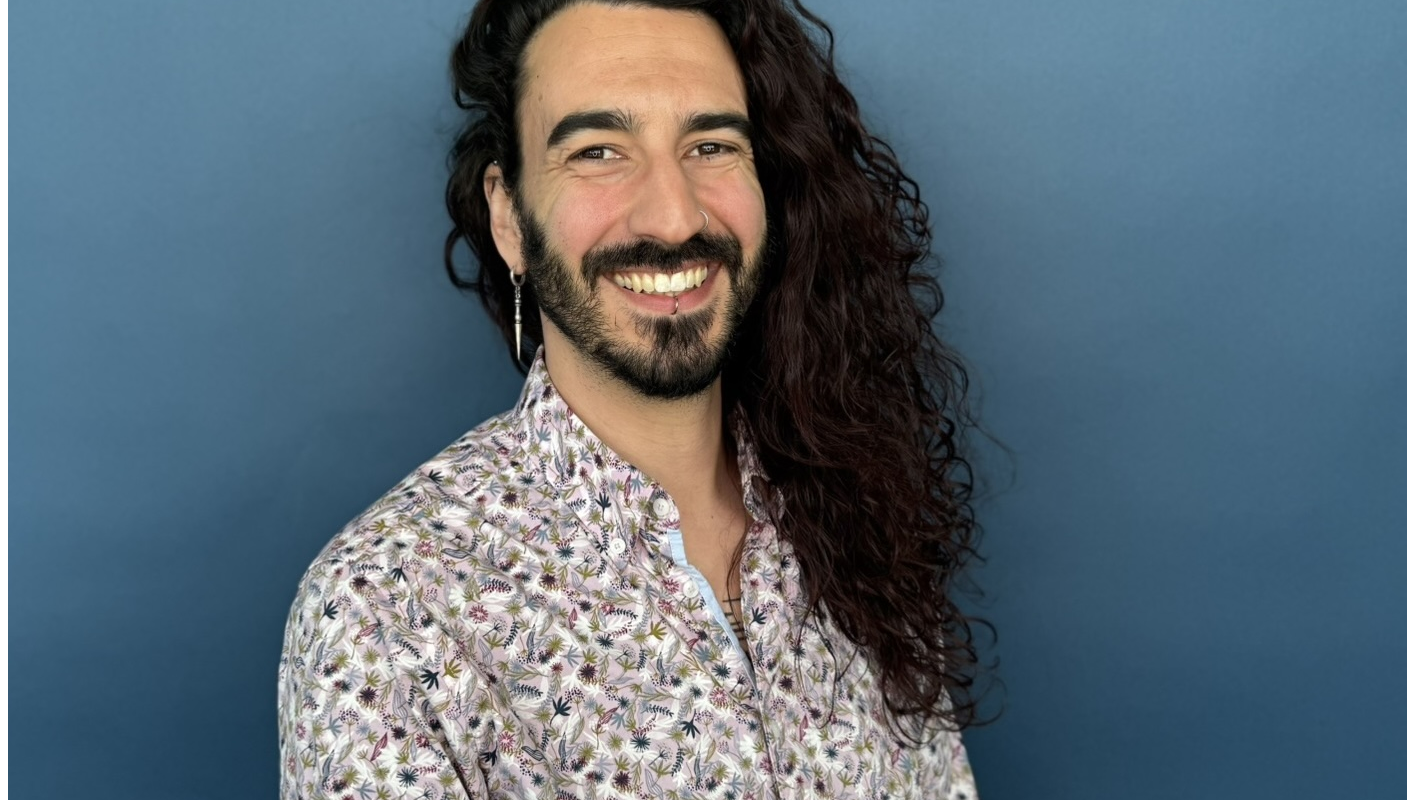
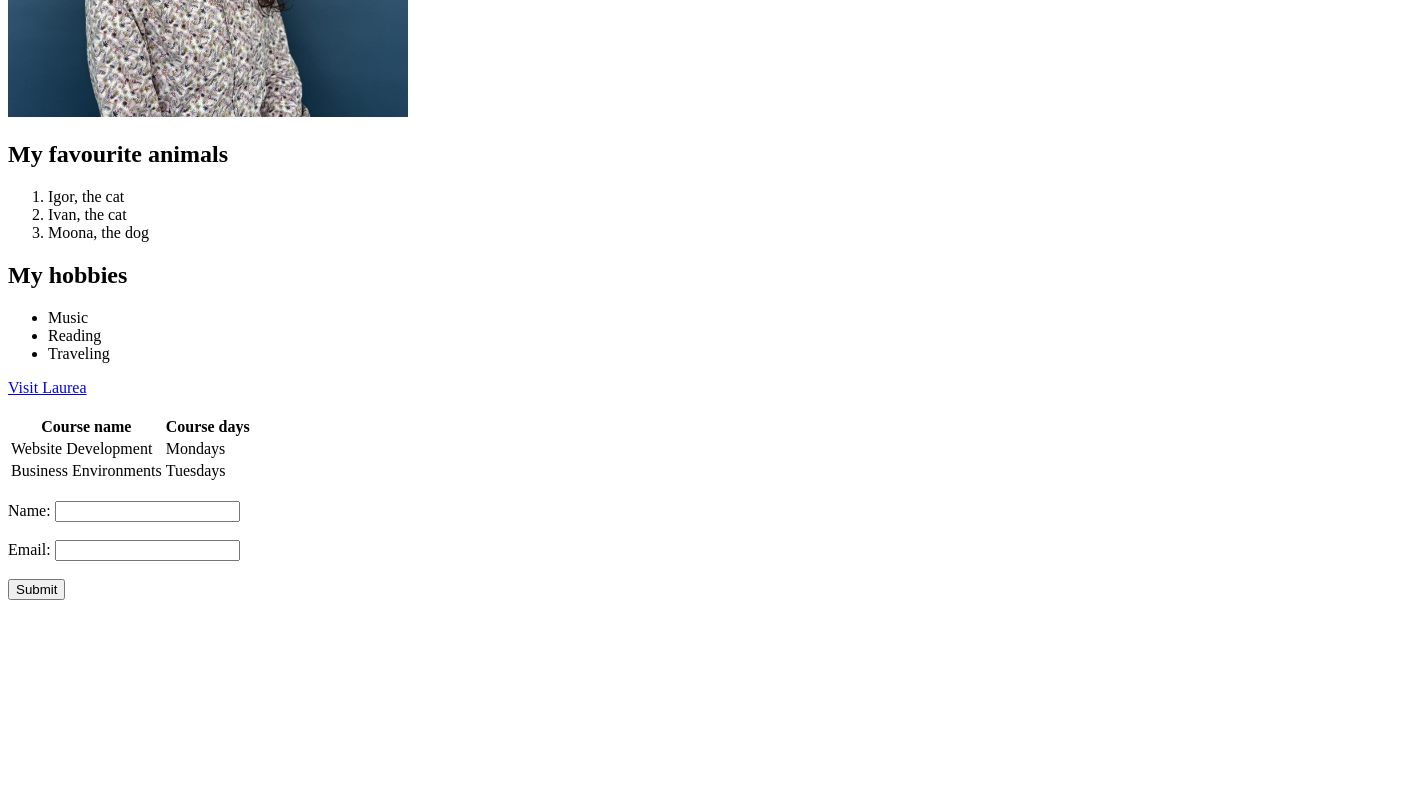
Before and after one commit to sebiv85/website_dev_course_autumn_2026, a plain HTML site: page WS_01/index.html in a window 1280 px wide. Shown: the part 397-1197 px from the top of the page, 1407 px wide, since content can reach past the window. After the commit the page ends 1005 px from the top, so only its background shows below. Drawn offline with Linux system fonts and the light colour scheme.

Commit message:
WS_01, final commit

```diff
--- a/WS_01/index.html
+++ b/WS_01/index.html
@@ -1,12 +1,12 @@
 <!DOCTYPE html>
-    <html>
+<html lang="en">
 <head>
     <title>My First HTML Page</title>
 </head>
 <body>
     <h1>Welcome to Sebastien's page</h1>
     <p>This is a paragraph.</p>
-        <img src="IMG_1148.jpg" alt="A picture of Sebastien">
+    <img src="IMG_1148.jpg" alt="A picture of Sebastien" style="width:400px;height:400px;">
 
     <h2>My favourite animals</h2>
 <ol>
@@ -22,6 +22,30 @@
     <li>Traveling</li>
 </ul>
     <a href="https://www.laurea.fi">Visit Laurea</a>
+<br>
+<br>
+<table>
+    <tr>
+        <th>Course name</th>
+        <th>Course days</th>
+    </tr>
+    <tr>
+        <td>Website Development</td>
+        <td>Mondays</td>
+    </tr>
+    <tr>
+        <td>Business Environments</td>
+        <td>Tuesdays</td>
+    </tr>
+</table>
+<br>
+<form>
+    <label for="name">Name:</label>
+    <input type="text" id="name" name="name"><br><br>
+    <label for="email">Email:</label>
+    <input type="email" id="email" name="email"><br><br>
+    <input type="submit" value="Submit">
+</form>
 
 </body>
 </html>
```
Lines whose indentation alone changed are shown as unchanged.
